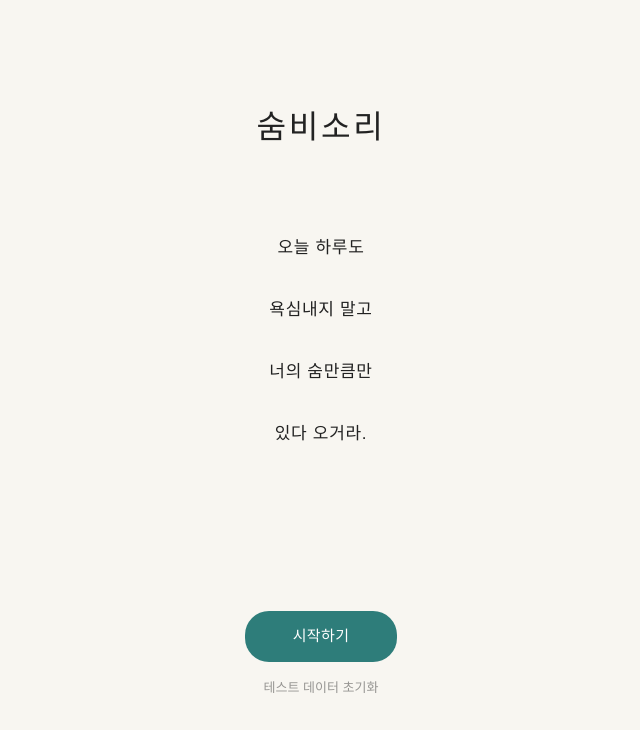
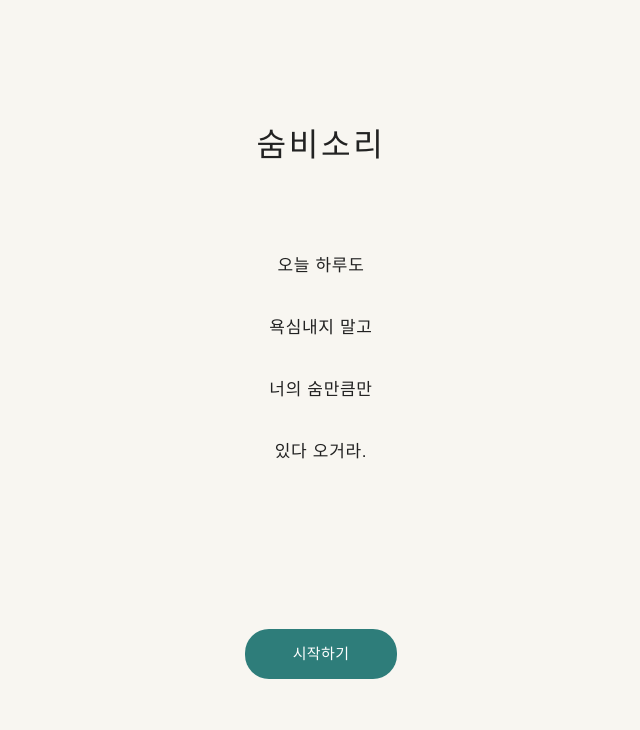
Before and after one commit to nsoo102-arch/sumbi, a Next.js app: page / in a window 1280 px wide. Shown: the top 730 px of the page, without its empty margins (319-959 px from the left). Built offline with nearby package versions, Linux system fonts and the light colour scheme.

Commit message:
Remove development-only test data reset button.
Co-authored-by: Cursor <cursoragent@cursor.com>

```diff
--- a/src/app/page.tsx
+++ b/src/app/page.tsx
@@ -1,4 +1,4 @@
-import { DevResetTestDataButton, StartButton } from "@/components";
+import { StartButton } from "@/components";
 
 export default function HomePage() {
   return (
@@ -15,11 +15,6 @@ export default function HomePage() {
       </div>
 
       <StartButton />
-
-      <DevResetTestDataButton
-        redirectTo="/login/signup"
-        className="mt-4"
-      />
     </section>
   );
 }
--- a/src/components/DevResetTestDataButton.tsx
+++ /dev/null
@@ -1,38 +0,0 @@
-"use client";
-
-import { useRouter } from "next/navigation";
-import { clearSumbiTestData } from "@/lib/resetTestData";
-
-const isDevelopment = process.env.NODE_ENV === "development";
-
-type DevResetTestDataButtonProps = {
-  redirectTo?: string;
-  className?: string;
-};
-
-export function DevResetTestDataButton({
-  redirectTo = "/login",
-  className = "mt-10",
-}: DevResetTestDataButtonProps) {
-  const router = useRouter();
-
-  if (!isDevelopment) {
-    return null;
-  }
-
-  function handleClick() {
-    clearSumbiTestData();
-    window.alert("테스트 데이터가 초기화되었습니다.");
-    router.replace(redirectTo);
-  }
-
-  return (
-    <button
-      type="button"
-      onClick={handleClick}
-      className={`text-[0.8125rem] font-light text-sumbi-text/45 underline-offset-2 hover:text-sumbi-text/70 hover:underline ${className}`}
-    >
-      테스트 데이터 초기화
-    </button>
-  );
-}
--- a/src/components/index.ts
+++ b/src/components/index.ts
@@ -1,6 +1,5 @@
 export { Button } from "./Button";
 export { Card } from "./Card";
 export { ComingSoonNotice } from "./ComingSoonNotice";
-export { DevResetTestDataButton } from "./DevResetTestDataButton";
 export { RequireAuth } from "./RequireAuth";
 export { StartButton } from "./StartButton";
--- a/src/lib/resetTestData.ts
+++ /dev/null
@@ -1,19 +0,0 @@
-/** 개발용: sumbi- 로 시작하는 localStorage 키를 모두 삭제합니다. */
-export function clearSumbiTestData(): void {
-  if (typeof window === "undefined") {
-    return;
-  }
-
-  const keysToRemove: string[] = [];
-
-  for (let index = 0; index < localStorage.length; index += 1) {
-    const key = localStorage.key(index);
-    if (key?.startsWith("sumbi-")) {
-      keysToRemove.push(key);
-    }
-  }
-
-  keysToRemove.forEach((key) => {
-    localStorage.removeItem(key);
-  });
-}
```
